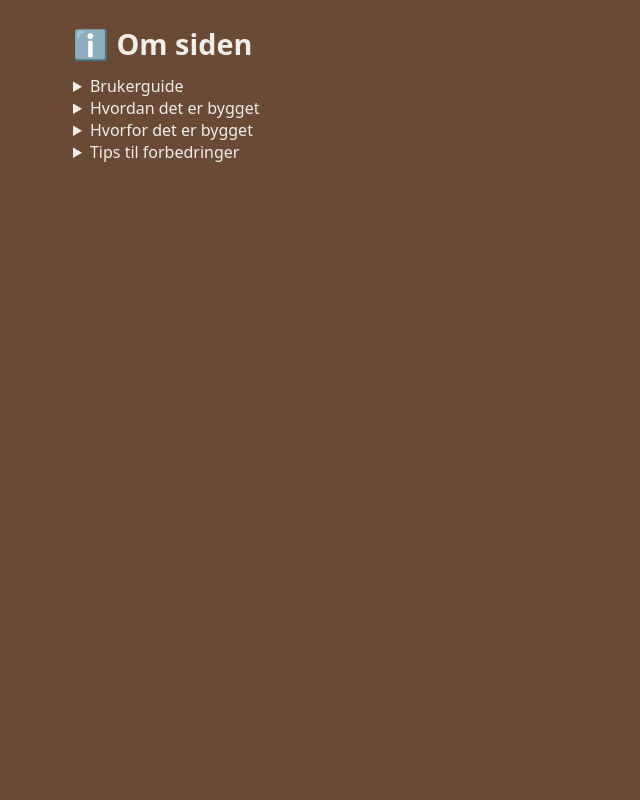
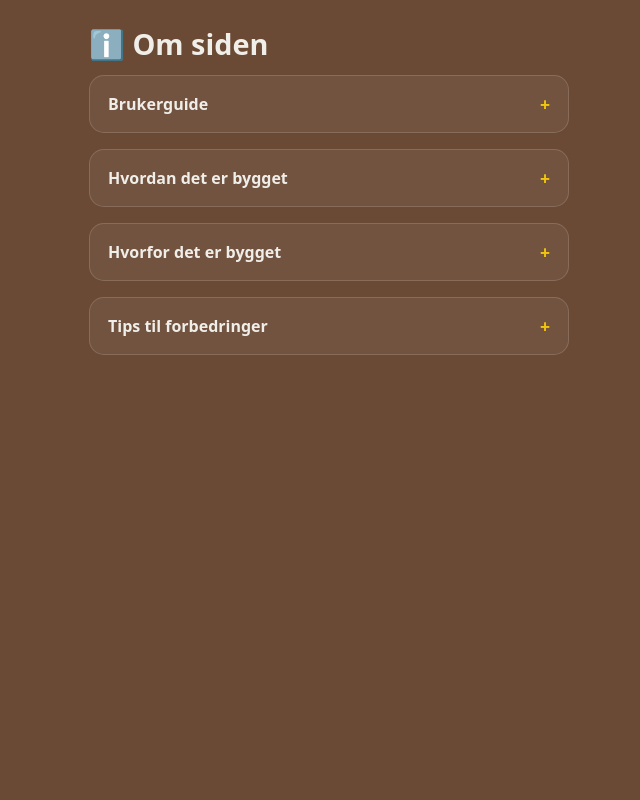
Before and after one commit to stiann91/handleliste-web, a Django app: template liste/templates/liste/om.html in a window 1280 px wide. Shown: the whole page, without its empty margins (307-947 px from the left). Run offline with Django 5.2, Linux system fonts and the light colour scheme; the template is opened without the code that fills it, so the values that code supplies are empty.

Commit message:
css om styling

```diff
--- a/liste/static/liste/liste.css
+++ b/liste/static/liste/liste.css
@@ -344,3 +344,60 @@ h1 { font-size: 1.8rem; margin: 0 0 12px; }
 
 .stat-resultat { margin-top: 10px; }
 .stat-forklaring { font-size: 0.8rem; opacity: 0.65; }
+
+/* ---- Om-siden / brukerguide (details-bokser) ---- */
+html, body { overflow-x: hidden; }
+*, *::before, *::after { box-sizing: border-box; }
+
+.om-boks {
+  max-width: 480px;
+  margin: 0 0 16px;
+  padding: 14px 18px;
+  background: rgba(255,255,255,0.05);
+  border: 1px solid rgba(255,255,255,0.15);
+  border-radius: 15px;
+  transition: background 0.15s ease;
+}
+.om-boks:hover { background: rgba(255,255,255,0.08); }
+.om-boks summary {
+  cursor: pointer;
+  font-weight: 600;
+  padding: 2px 0;
+  list-style: none;
+  display: flex;
+  align-items: center;
+  justify-content: space-between;
+  gap: 8px;
+}
+.om-boks summary::-webkit-details-marker { display: none; }
+.om-boks summary::after {
+  content: "+";
+  color: var(--s1-accent, #f1c40f);
+  font-size: 1.1rem;
+  font-weight: 700;
+  flex-shrink: 0;
+  transition: transform 0.15s ease;
+}
+.om-boks[open] summary::after { transform: rotate(45deg); }
+.om-innhold {
+  margin-top: 12px;
+  max-width: 100%;
+  overflow-wrap: break-word;
+  word-break: break-word;
+}
+.om-innhold p { margin: 0 0 12px; line-height: 1.5; }
+.om-innhold p:last-child { margin-bottom: 0; }
+.om-innhold img {
+  display: block;
+  max-width: 100%;
+  width: 100%;
+  height: auto;
+  border-radius: 10px;
+  border: 1px solid rgba(255,255,255,0.15);
+  margin: 10px 0;
+}
+.om-innhold a:not(.btn-copy-link) {
+  color: var(--s1-accent, #f1c40f);
+  word-break: break-word;
+}
+.om-innhold a:not(.btn-copy-link):hover { opacity: 0.85; }
```
